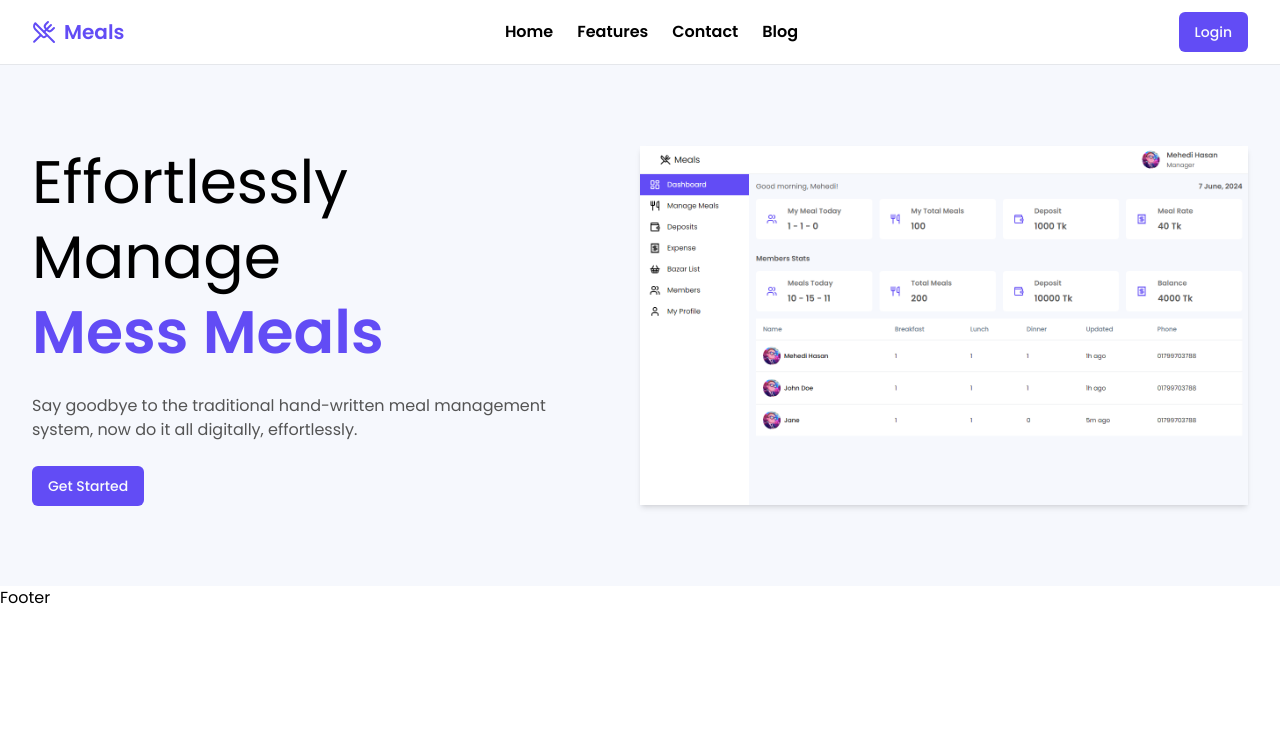
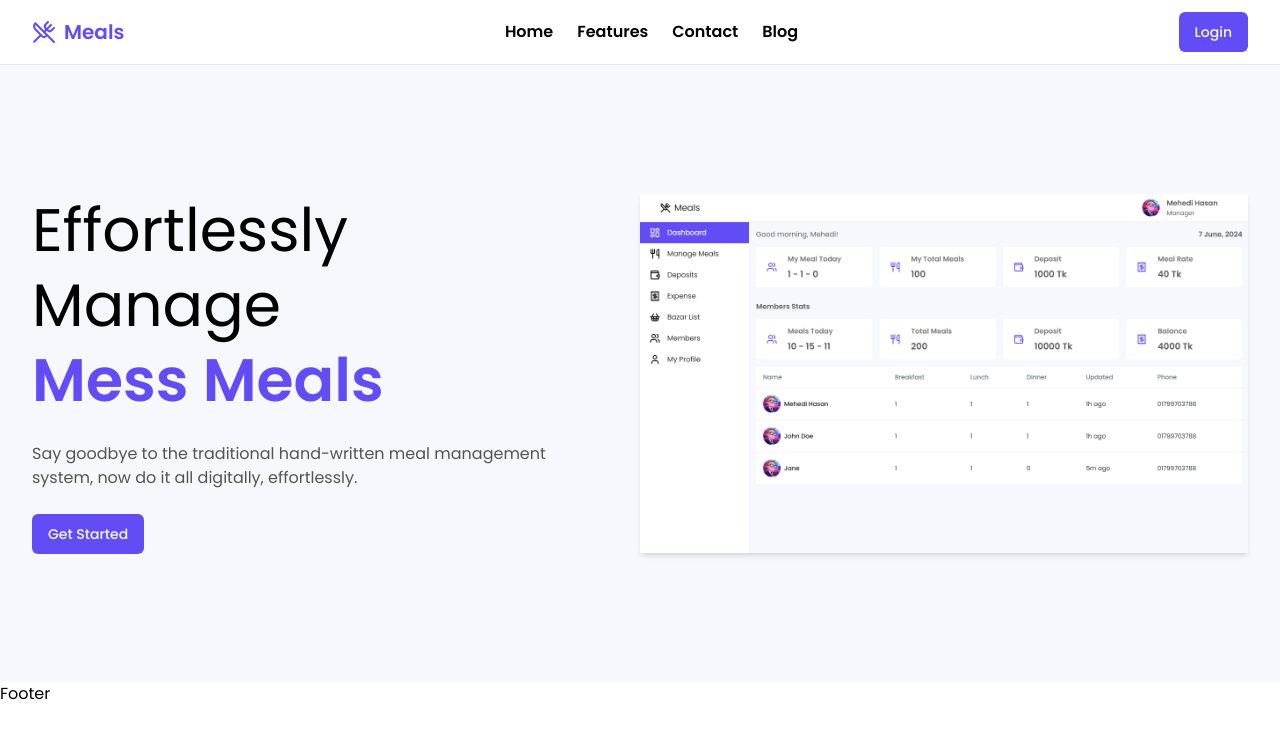
Before and after one commit to mehediyz/meal-management, a React (Vite) app: page / in a window 1280 px wide. Shown: the top 738 px of the page. Built offline with nearby package versions, Linux system fonts and the light colour scheme.

Commit message:
changed padding

```diff
--- a/src/components/home/Hero.jsx
+++ b/src/components/home/Hero.jsx
@@ -5,7 +5,7 @@ import { useNavigate } from "react-router-dom";
 const Hero = () => {
   const navigate = useNavigate();
   return (
-    <header className="bg-primary-50 py-20">
+    <header className="bg-primary-50 py-32">
       <div className="container mx-auto flex gap-12 items-center justify-between">
         <div className="space-y-6">
           <h1 className="text-6xl leading-tight">
```
